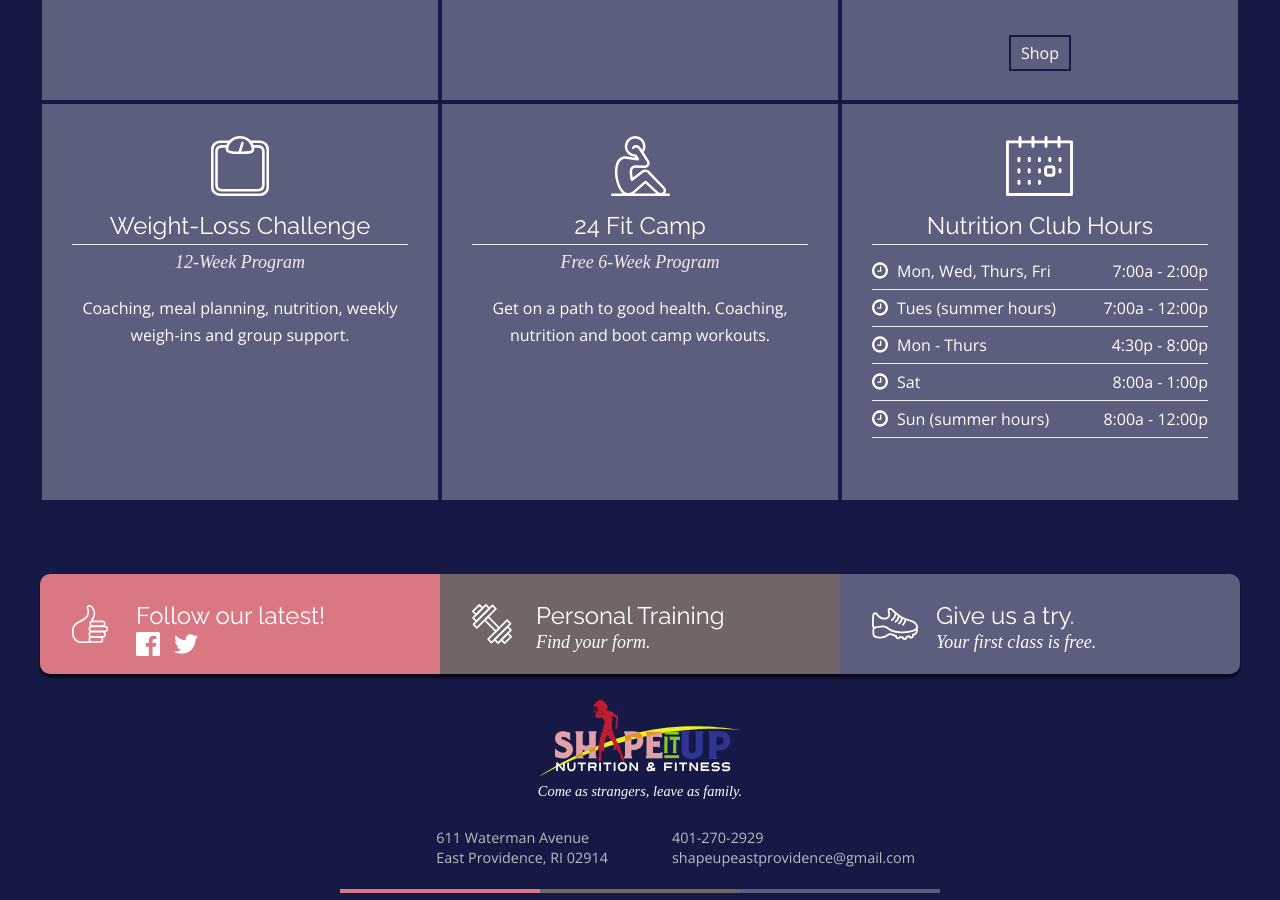
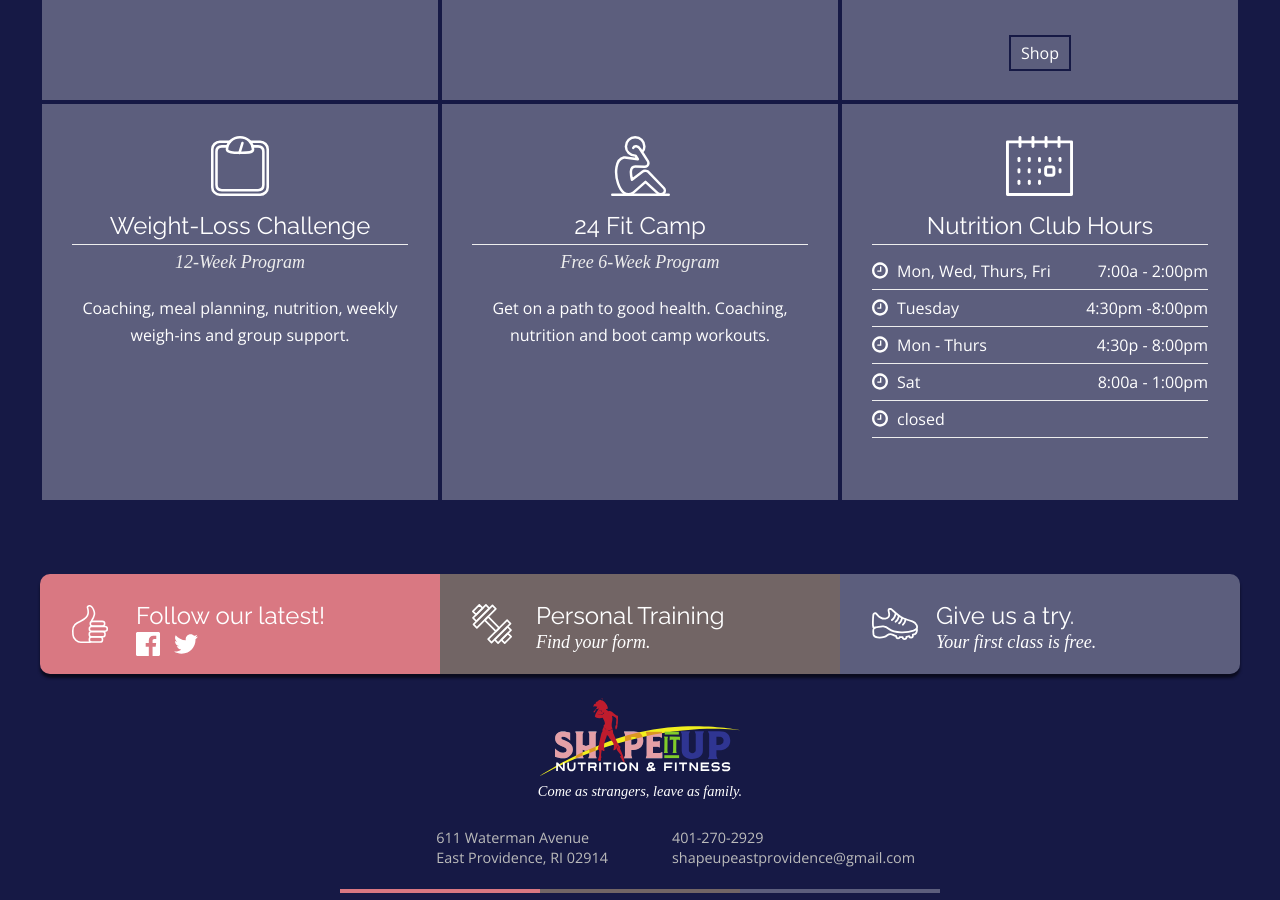
Before and after one commit to rwstone/shapeitup, a Jekyll site: the page built from nutrition/index.md, in a window 1280 px wide and 900 px high, scrolled down 1563 px. Built offline with Jekyll 4.4.1, drawn with Linux system fonts in a browser that asks for light colours; some web fonts are replaced.

Commit message:
Updated Index

```diff
--- a/nutrition/index.md
+++ b/nutrition/index.md
@@ -26,15 +26,15 @@ service_boxes:
   image: "/img/icons/situp.svg"
 schedule:
 - days: Mon, Wed, Thurs, Fri
-  hours: 7:00a - 2:00p
-- days: Tues (summer hours)
-  hours: 7:00a - 12:00p
+  hours: 7:00a - 2:00pm
+- days: Tuesday
+  hours: 4:30pm -8:00pm
 - days: Mon - Thurs
-  hours: 4:30p - 8:00p
+  hours: 4:30p - 8:00pm
 - days: Sat
-  hours: 8:00a - 1:00p
-- days: Sun (summer hours)
-  hours: 8:00a - 12:00p
+  hours: 8:00a - 1:00pm
+- days: closed
+  hours:
 title_seo: Nutrition Club and Smoothie Bar | Shape It Up Nutrition & Fitness
 description_seo: Enjoy smoothies, teas and protein snacks at our Smoothie Bar. Talk
   with a wellness coach, join a weightloss program or take part in fit camp.
```
